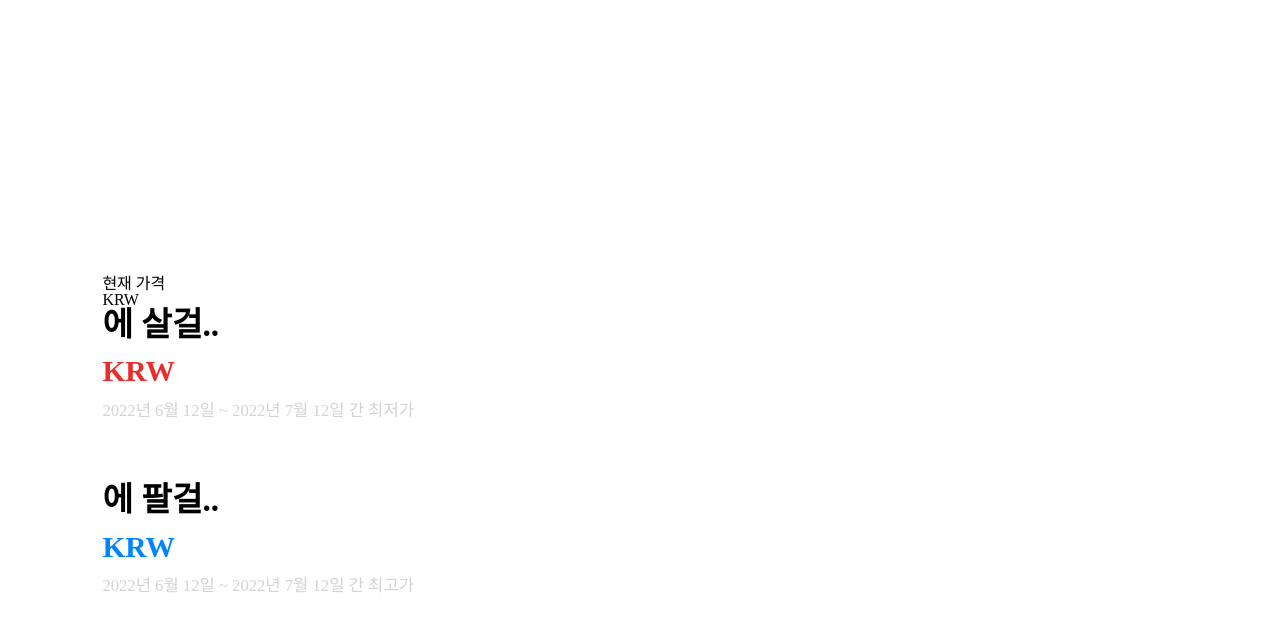
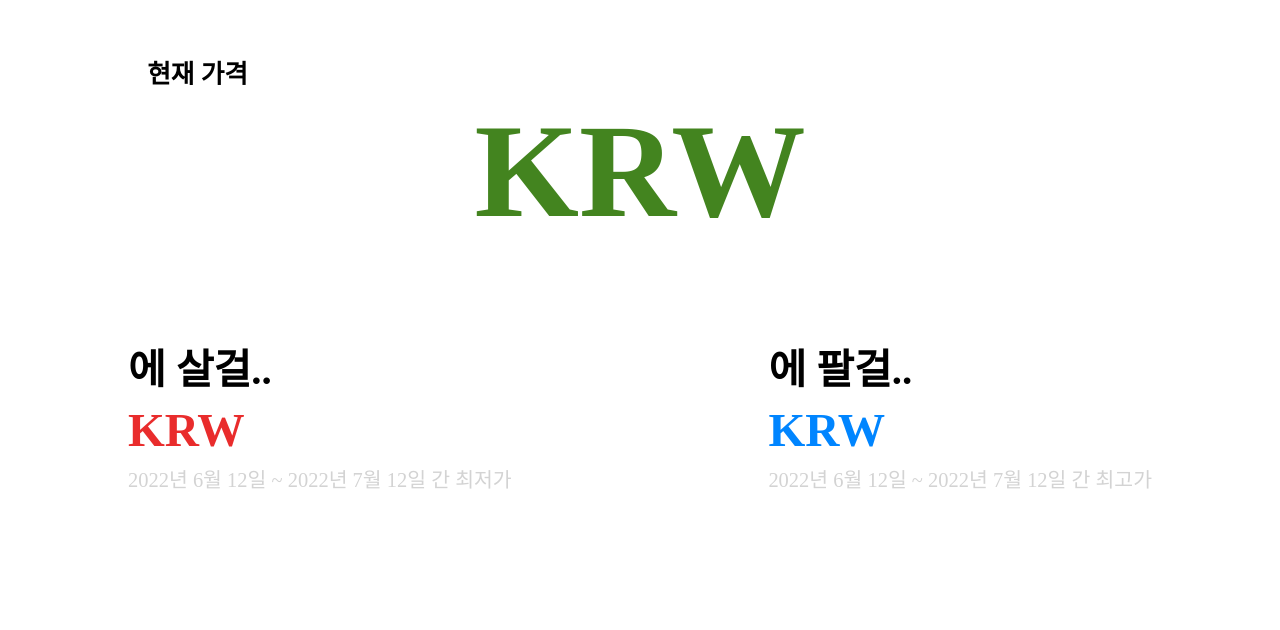
Before and after one commit to lagohalttae/regret-FE, a React (Create React App) app: page /price in a window 1280 px wide. Shown: the part 124-754 px from the top of the page. Built offline with nearby package versions, Linux system fonts and the light colour scheme; no server answers.

Commit message:
style: price 페이지 style 적용

```diff
--- a/src/components/price/index.tsx
+++ b/src/components/price/index.tsx
@@ -5,22 +5,52 @@
 
 const Wrapper = styled.div`
   position: absolute;
-  top: 50vh;
-  left: 8vw;
-  @media (max-width: 480px) {
-    top: 35vh;
-    font-size: 8vw;
-  }
+  width: 80%;
+  margin: auto;
+  top: 50%;
+  left: 50%;
+  transform: translate(-50%, -50%);
 `;
-const Date1 = styled.div`
-  font-size: 2.6vw;
+
+const CurrentPrice = styled.div`
+  text-align: center;
+  margin-bottom: 14vh;
+`;
+
+const CurrentPriceInfo = styled.div`
+  display: flex;
+  align-items: center;
+  justify-content: space-between;
+  margin-bottom: 2vh;
+  padding: 0 1.5vw;
+`;
+
+const CurrentPriceTitle = styled.div`
+  font-size: 2vw;
+  font-weight: 700;
+`;
+
+const CurrentPriceText = styled.div`
+  font-size: 10.5vw;
+  font-weight: 700;
+  color: #43841f;
+`;
+
+const PastPrice = styled.div`
+  display: flex;
+  justify-content: space-between;
+`;
+
+const PastDateText = styled.p`
+  font-size: 3.2vw;
   font-weight: 700;
   @media (max-width: 480px) {
     font-size: 7vw;
   }
 `;
-const Price1 = styled.div`
-  font-size: 2.3vw;
+
+const PastPriceText = styled.p`
+  font-size: 3.7vw;
   font-weight: 700;
   margin: 2vh 0 2vh 0;
   color: ${(props) => props.color};
@@ -28,16 +58,16 @@
     font-size: 7vw;
   }
 `;
-const Term = styled.div`
-  font-size: 1.3vw;
+
+const TermText = styled.p`
+  font-size: 1.6vw;
   color: lightgray;
   @media (max-width: 480px) {
     font-size: 5vw;
   }
 `;
-const Lowest = styled.div`
-  margin-bottom: 8vh;
-`;
+
+const Lowest = styled.div``;
 const Highest = styled.div``;
 
 function Price(): any {
@@ -45,6 +75,7 @@
   const [coinCurrentPrice, setCoinCurrentPrice] = useState<ICoinCurrentPrice>();
 
   useEffect(() => {
+    // TODO 임시로 비트코인으로 설정, 윗 페이지에서 설정한 코인으로 수정 필요
     getCoinPrice(setCoinPrice, 'bitcoin');
     getCoinCurrentPrice(setCoinCurrentPrice, 'bitcoin');
   }, []);
@@ -57,27 +88,39 @@
   const monthAgo = dateToString(new Date(now.setMonth(now.getMonth() - 1)));
   return (
     <Wrapper>
-      <div>현재 가격</div>
-      <div>{coinCurrentPrice?.price.won.toLocaleString()}KRW</div>
-      <div>{coinCurrentPrice ? new Date(coinCurrentPrice.lastUpdated).toLocaleString() : ''}</div>
+      <CurrentPrice>
+        <CurrentPriceInfo>
+          <CurrentPriceTitle>{coinCurrentPrice?.label} 현재 가격</CurrentPriceTitle>
+          <TermText>
+            {coinCurrentPrice ? new Date(coinCurrentPrice.lastUpdated).toLocaleString() : ''}
+          </TermText>
+        </CurrentPriceInfo>
+        <CurrentPriceText>{coinCurrentPrice?.price.won.toLocaleString()}KRW</CurrentPriceText>
+      </CurrentPrice>
+      <PastPrice>
         <Lowest>
-        <Date1>
+          <PastDateText>
             {coinPrice ? dateToString(new Date(coinPrice.minPrice.atMillis)) : ''}에 살걸..
-        </Date1>
-        <Price1 color="#E92C2C">{coinPrice?.minPrice.won.toLocaleString()}KRW</Price1>
-        <Term>
+          </PastDateText>
+          <PastPriceText color="#E92C2C">
+            {coinPrice?.minPrice.won.toLocaleString()}KRW
+          </PastPriceText>
+          <TermText>
             {monthAgo} ~ {today} 간 최저가
-        </Term>
+          </TermText>
         </Lowest>
         <Highest>
-        <Date1>
+          <PastDateText>
             {coinPrice ? dateToString(new Date(coinPrice.maxPrice.atMillis)) : ''}에 팔걸..
-        </Date1>
-        <Price1 color="#0085FF">{coinPrice?.maxPrice.won.toLocaleString()}KRW</Price1>
-        <Term>
+          </PastDateText>
+          <PastPriceText color="#0085FF">
+            {coinPrice?.maxPrice.won.toLocaleString()}KRW
+          </PastPriceText>
+          <TermText>
             {monthAgo} ~ {today} 간 최고가
-        </Term>
+          </TermText>
         </Highest>
+      </PastPrice>
     </Wrapper>
   );
 }
```
Lines whose indentation alone changed are shown as unchanged.
